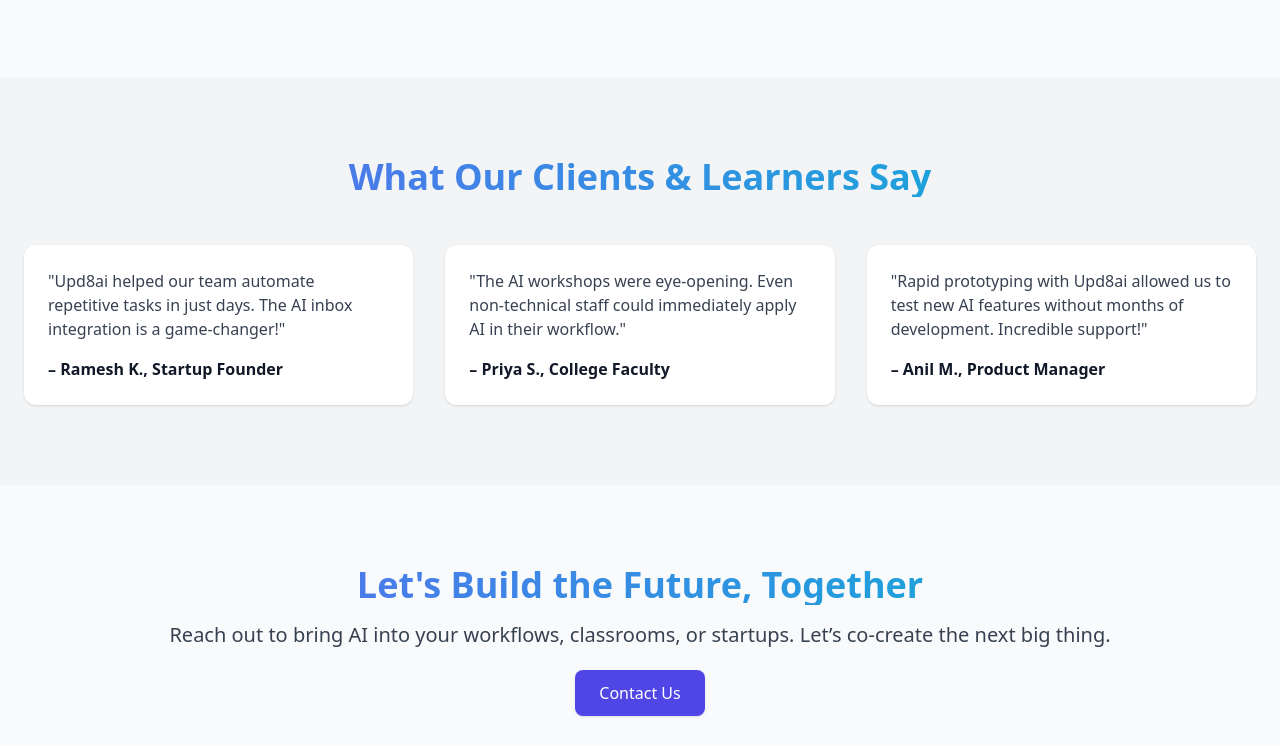
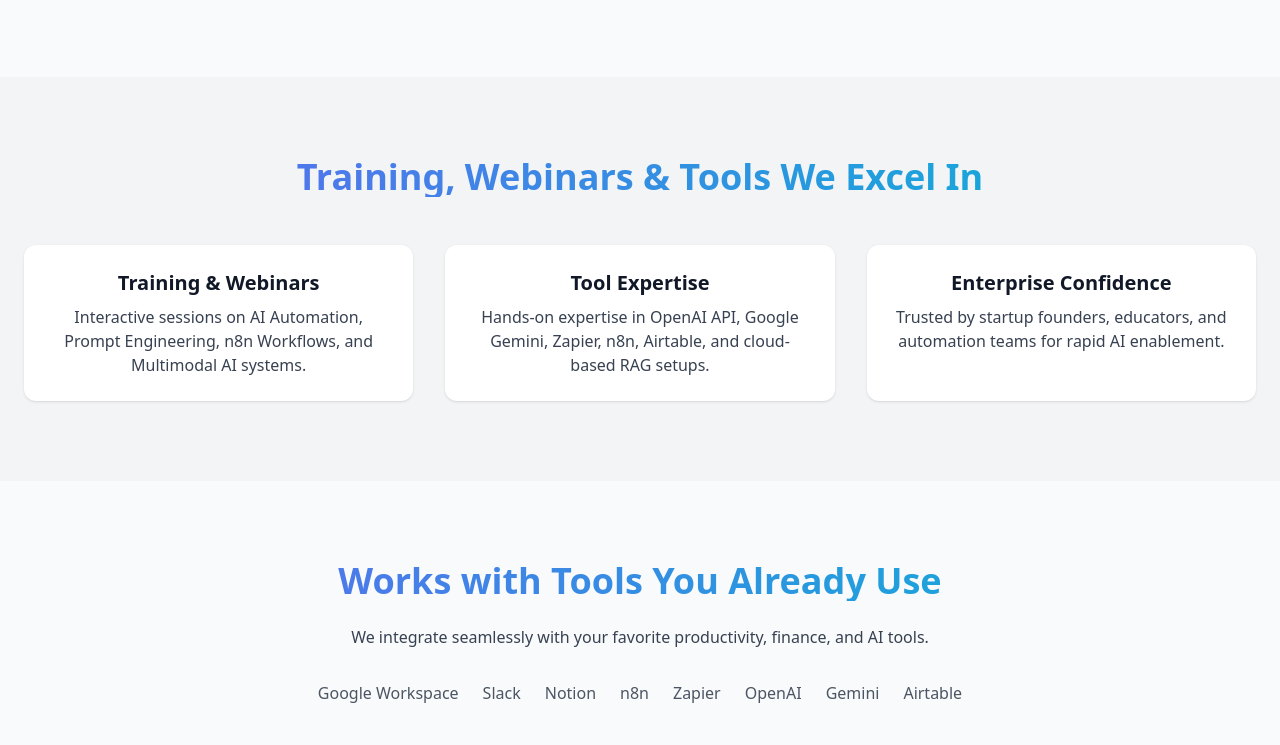
Before and after one commit to upd8ai-spec/home, a plain HTML site: page index.html in a window 1280 px wide. Shown: the part 2055-2800 px from the top of the page. Drawn offline with nearby package versions, Linux system fonts and the light colour scheme.

Commit message:
Update index.html
Version 3.0

```diff
--- a/index.html
+++ b/index.html
@@ -1,38 +1,39 @@
 <!DOCTYPE html>
 <html lang="en">
 <head>
-  <meta charset="UTF-8">
-  <meta name="viewport" content="width=device-width, initial-scale=1.0">
+  <meta charset="UTF-8" />
+  <meta name="viewport" content="width=device-width, initial-scale=1.0" />
   <title>Upd8ai - Empower Your Workflow</title>
   <!-- Tailwind CSS CDN -->
   <script src="https://cdn.tailwindcss.com"></script>
-  <!-- AOS.js CDN -->
-  <link href="https://unpkg.com/aos@2.3.1/dist/aos.css" rel="stylesheet">
+  <!-- AOS (Animate On Scroll) -->
+  <link href="https://unpkg.com/aos@2.3.1/dist/aos.css" rel="stylesheet" />
   <script src="https://unpkg.com/aos@2.3.1/dist/aos.js"></script>
-  <!-- Custom CSS -->
+
   <style>
-    /* Gradient Text */
+    /* Gradient text for emphasis */
     .gradient-text {
       background: linear-gradient(90deg, #6366f1, #06b6d4);
       -webkit-background-clip: text;
       -webkit-text-fill-color: transparent;
     }
-    /* Card Hover Effect */
+    /* Hover animation for cards */
     .hover-lift:hover {
-      transform: translateY(-10px);
-      transition: transform 0.3s ease;
+      transform: translateY(-8px);
+      transition: transform 0.3s ease, box-shadow 0.3s ease;
+      box-shadow: 0 10px 25px rgba(0, 0, 0, 0.08);
     }
   </style>
 </head>
+
 <body class="bg-gray-50 text-gray-900 font-sans scroll-smooth">
-
   <!-- Hero Section -->
   <section class="relative bg-gradient-to-br from-indigo-50 via-white to-cyan-50 min-h-screen flex items-center">
     <div class="container mx-auto px-6 text-center lg:text-left lg:px-20" data-aos="fade-up">
       <h1 class="text-4xl sm:text-5xl lg:text-6xl font-extrabold gradient-text mb-6">
         Empower Your Workflow with Upd8ai
       </h1>
-      <p class="text-lg sm:text-xl lg:text-2xl mb-8">
+      <p class="text-lg sm:text-xl lg:text-2xl mb-8 text-gray-700">
         AI Inbox, Automation, and Smart Chatbots — Simplifying AI for Businesses, Educators & Startups.
       </p>
       <div class="flex flex-col sm:flex-row gap-4 justify-center lg:justify-start">
@@ -89,7 +90,7 @@
           <p class="text-gray-700">Tailored masterclasses for students, professionals, and startups to master AI practically.</p>
         </div>
         <div class="bg-white p-6 rounded-xl shadow hover-lift">
-          <h3 class="text-xl font-semibold mb-2">Strategic AI Consulting & Custom Automation</h3>
+          <h3 class="text-xl font-semibold mb-2">Strategic AI Consulting & Automation</h3>
           <p class="text-gray-700">From n8n workflows to Gemini LLM integration — we provide end-to-end automation solutions.</p>
         </div>
         <div class="bg-white p-6 rounded-xl shadow hover-lift">
@@ -104,23 +105,41 @@
     </div>
   </section>
 
-  <!-- Testimonials Section -->
-  <section id="testimonials" class="py-20 bg-gray-100">
+  <!-- Tools, Training, and Webinar Confidence Section -->
+  <section id="confidence" class="py-20 bg-gray-100">
     <div class="container mx-auto px-6" data-aos="fade-up">
-      <h2 class="text-3xl sm:text-4xl font-bold gradient-text text-center mb-12">What Our Clients & Learners Say</h2>
-      <div class="grid gap-8 sm:grid-cols-2 lg:grid-cols-3">
-        <div class="bg-white p-6 rounded-xl shadow hover-lift" data-aos="fade-up" data-aos-delay="100">
-          <p class="text-gray-700 mb-4">"Upd8ai helped our team automate repetitive tasks in just days. The AI inbox integration is a game-changer!"</p>
-          <span class="font-semibold">– Ramesh K., Startup Founder</span>
+      <h2 class="text-3xl sm:text-4xl font-bold gradient-text text-center mb-12">Training, Webinars & Tools We Excel In</h2>
+      <div class="grid gap-8 sm:grid-cols-2 lg:grid-cols-3 text-center">
+        <div class="bg-white p-6 rounded-xl shadow hover-lift">
+          <h3 class="text-xl font-semibold mb-2">Training & Webinars</h3>
+          <p class="text-gray-700">Interactive sessions on AI Automation, Prompt Engineering, n8n Workflows, and Multimodal AI systems.</p>
         </div>
-        <div class="bg-white p-6 rounded-xl shadow hover-lift" data-aos="fade-up" data-aos-delay="200">
-          <p class="text-gray-700 mb-4">"The AI workshops were eye-opening. Even non-technical staff could immediately apply AI in their workflow."</p>
-          <span class="font-semibold">– Priya S., College Faculty</span>
+        <div class="bg-white p-6 rounded-xl shadow hover-lift">
+          <h3 class="text-xl font-semibold mb-2">Tool Expertise</h3>
+          <p class="text-gray-700">Hands-on expertise in OpenAI API, Google Gemini, Zapier, n8n, Airtable, and cloud-based RAG setups.</p>
         </div>
-        <div class="bg-white p-6 rounded-xl shadow hover-lift" data-aos="fade-up" data-aos-delay="300">
-          <p class="text-gray-700 mb-4">"Rapid prototyping with Upd8ai allowed us to test new AI features without months of development. Incredible support!"</p>
-          <span class="font-semibold">– Anil M., Product Manager</span>
+        <div class="bg-white p-6 rounded-xl shadow hover-lift">
+          <h3 class="text-xl font-semibold mb-2">Enterprise Confidence</h3>
+          <p class="text-gray-700">Trusted by startup founders, educators, and automation teams for rapid AI enablement.</p>
         </div>
+      </div>
+    </div>
+  </section>
+
+  <!-- Integrations Section -->
+  <section id="integrations" class="py-20">
+    <div class="container mx-auto px-6 text-center" data-aos="fade-up">
+      <h2 class="text-3xl sm:text-4xl font-bold gradient-text mb-6">Works with Tools You Already Use</h2>
+      <p class="text-gray-700 mb-8">We integrate seamlessly with your favorite productivity, finance, and AI tools.</p>
+      <div class="flex flex-wrap justify-center gap-6 text-gray-600 font-medium">
+        <span>Google Workspace</span>
+        <span>Slack</span>
+        <span>Notion</span>
+        <span>n8n</span>
+        <span>Zapier</span>
+        <span>OpenAI</span>
+        <span>Gemini</span>
+        <span>Airtable</span>
       </div>
     </div>
   </section>
@@ -138,7 +157,8 @@
 
   <!-- Footer -->
   <footer class="bg-gray-200 py-6 text-center text-gray-700">
-    &copy; 2025 Upd8ai. All rights reserved. Email: <a href="mailto:upd8ai@gmail.com" class="text-indigo-600 hover:underline">upd8ai@gmail.com</a>
+    &copy; 2025 Upd8ai. All rights reserved. Email:
+    <a href="mailto:upd8ai@gmail.com" class="text-indigo-600 hover:underline">upd8ai@gmail.com</a>
   </footer>
 
   <!-- Initialize AOS -->
```
